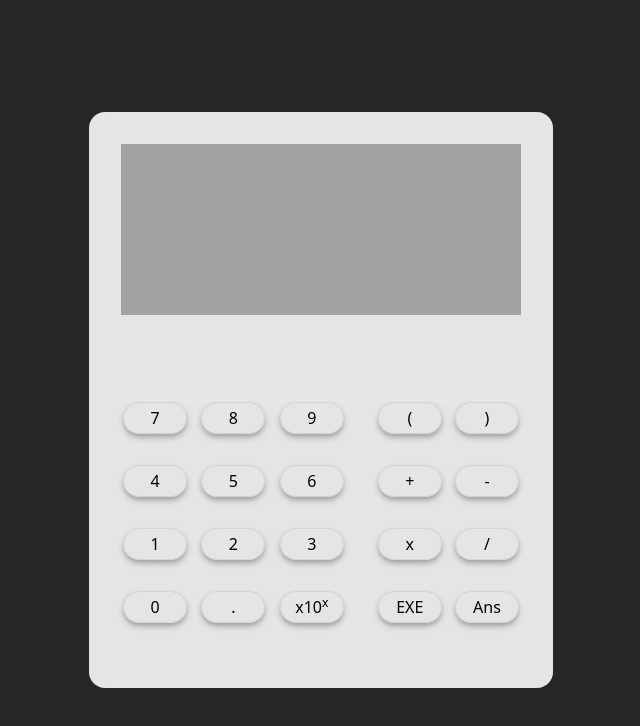
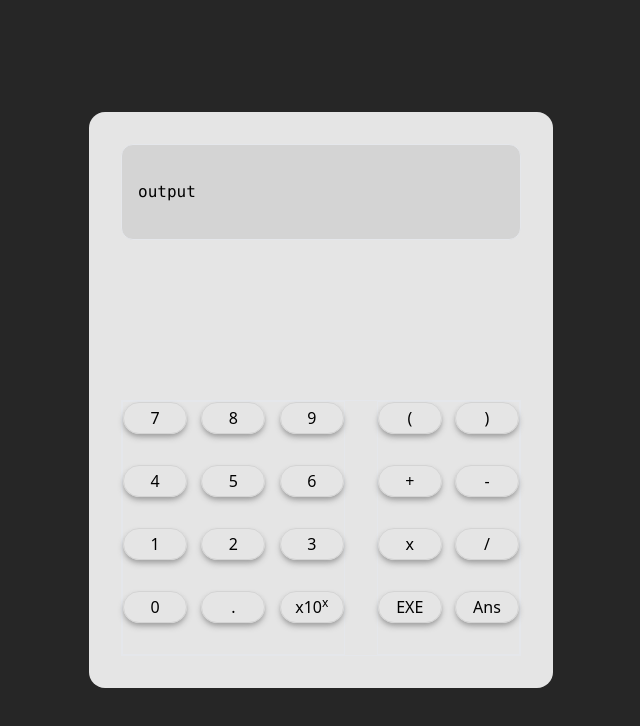
Before and after one commit to n-drobyshevski/calculator-app, a Next.js app: page / in a window 1280 px wide. Shown: the top 726 px of the page, without its empty margins (319-959 px from the left). Built offline with nearby package versions, Linux system fonts and the light colour scheme.

Commit message:
Add Output Component UI

```diff
--- a/src/components/Output.tsx
+++ b/src/components/Output.tsx
@@ -1,4 +1,15 @@
-const Output: React.FC = () => {
-  return <div className="h-2/6 w-full bg-neutral-400"> </div>;
+interface OutputProps {
+  output: string;
+}
+const Output: React.FC<OutputProps> = ({ output }) => {
+  return (
+    <div className="flex h-24 w-full flex-col justify-center rounded-xl border bg-neutral-300 p-4">
+      <input
+        className="w-full appearance-none bg-transparent font-mono focus:outline-none"
+        type="text"
+        value={"output"}
+      />
+    </div>
+  );
 };
 export default Output;
```
